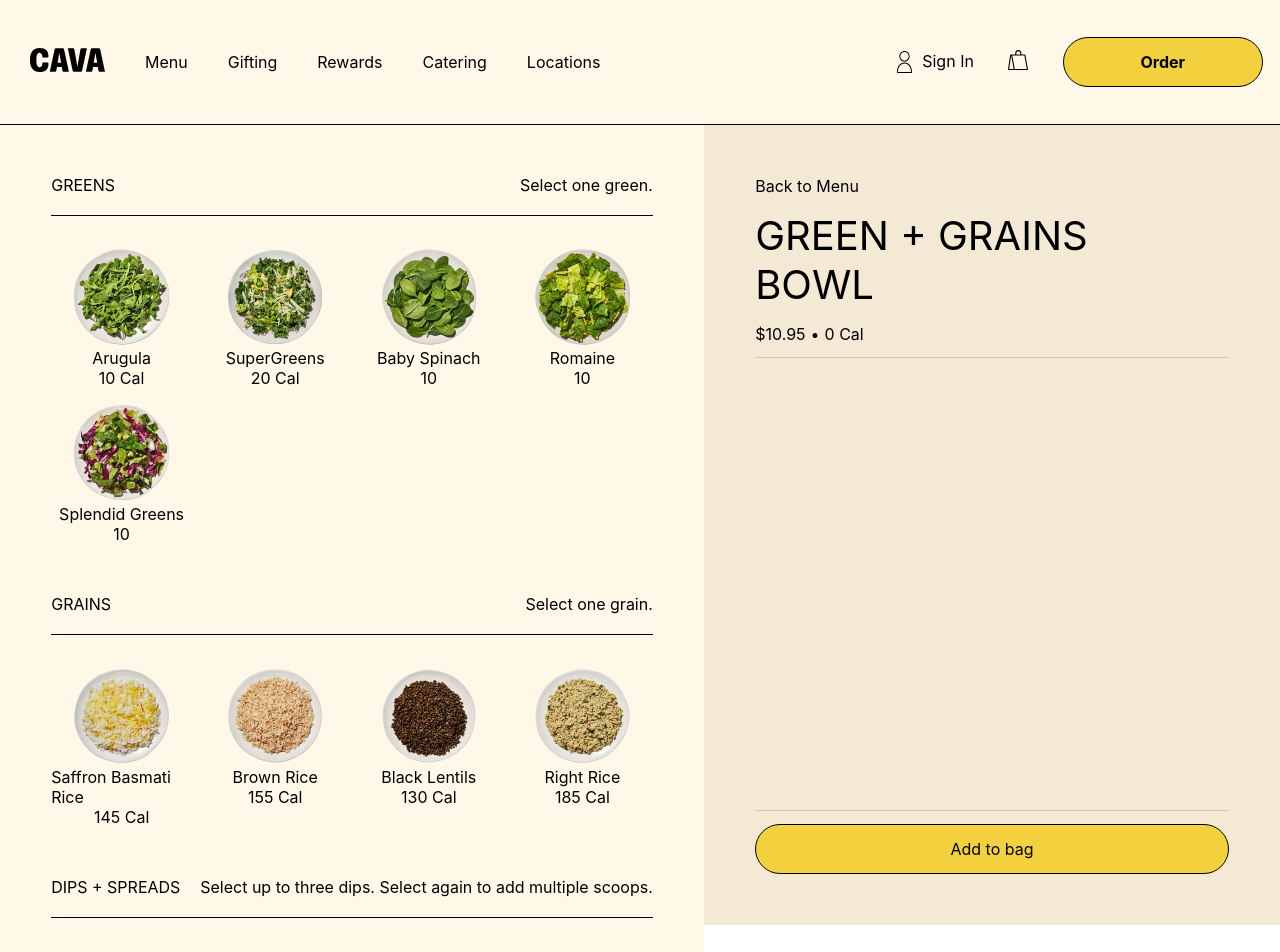
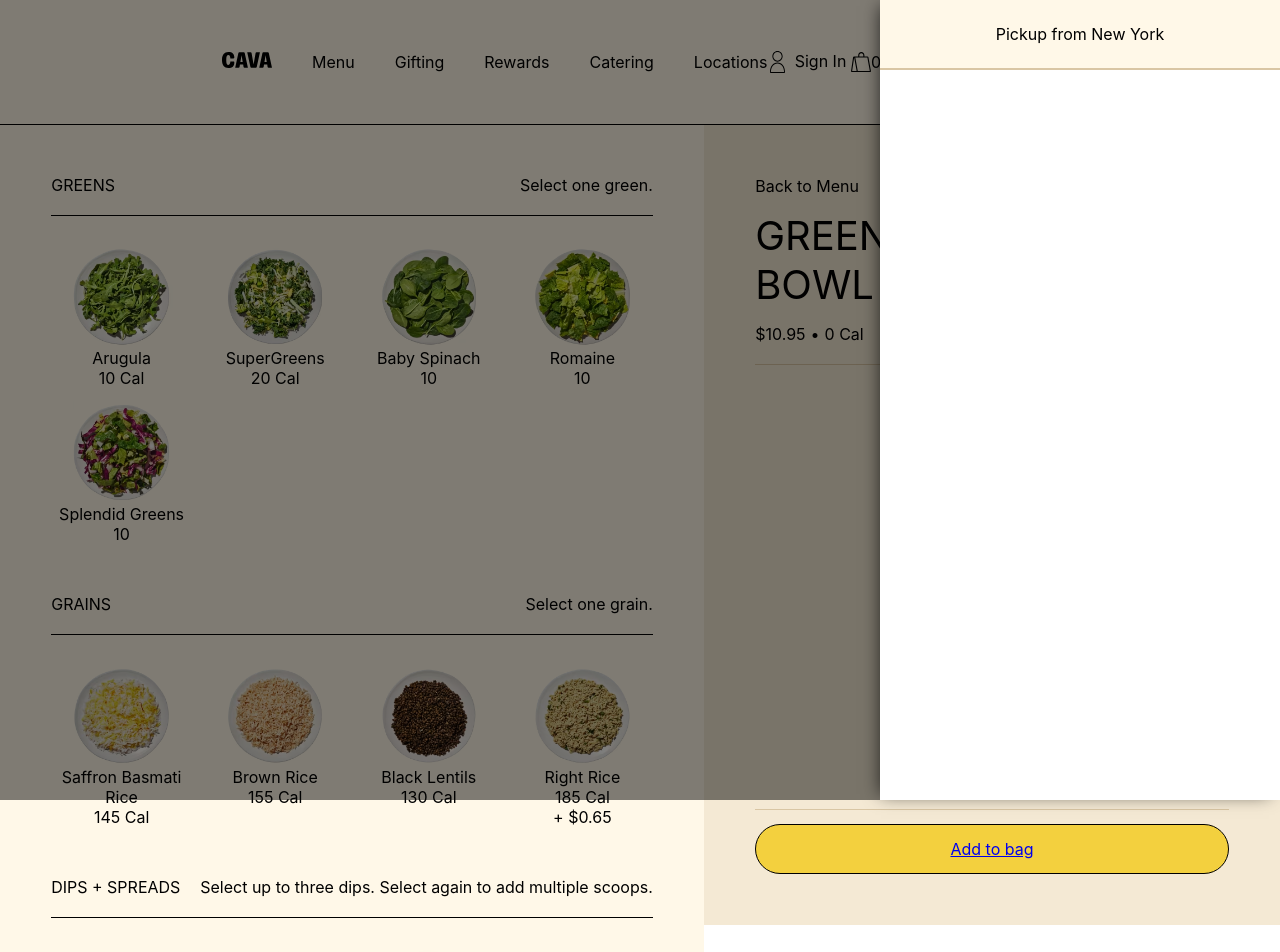
Before and after one commit to koreanfriedchicken/cava, a React (Create React App) app: page /builder in a window 1280 px wide. Shown: the top 952 px of the page. Built offline with nearby package versions, Linux system fonts and the light colour scheme.

Commit message:
context and order modal set up

```diff
--- a/src/App.css
+++ b/src/App.css
@@ -8,6 +8,11 @@
   width: 100%;
   height: 100vh;
   background-color: black;
+}
+
+.link{
+  text-decoration: none;
+  color: black;
 }
 
 /* CSS SECTIONS */
@@ -31,6 +36,12 @@
     border-bottom: 1px solid black;
     justify-content: center;
     position: relative;
+  }
+
+  .navbar__content{
+    height: 100%;
+    display: flex;
+    max-width: 1200px;
   }
 
   .navbar__logo{
@@ -94,9 +105,24 @@
   height: 90px;
 }
 
+.navbar__content{
+  height: 100%;
+  display: flex;
+  width: 70vw;
+  max-width: 2000px;
+  align-items: center;
+  justify-content: space-between;
+}
+
+.navbar__left{
+  display: flex;
+  align-items: center;
+}
+
 .navbar__logo{
   margin-left: 30px;
   max-width: 75px;
+  min-width: 50px;
 }
 
 .navbar__logo > img {
@@ -133,6 +159,10 @@
 }
 
 .navbar__signin > div{
+}
+
+.navbar__bag{
+  display: flex;
 }
 
 .navbar__bag > img{
@@ -186,6 +216,11 @@
     border-radius: 500px;
     border: 1px solid black;
     font-weight: bold;
+    transition: .3s;
+  }
+
+  .hero__build:hover{
+    background-color: #f1de90;
   }
 
   .hero__arrows{
@@ -250,6 +285,12 @@
     border-radius: 500px;
     border: 1px solid black;
     font-weight: bold;
+    transition: .3s;
+  }
+
+
+  .hero__build:hover{
+    background-color: #f1de90;
   }
 
   .hero__arrows{
@@ -503,6 +544,8 @@
     display: flex;
     flex-direction: column;
     align-items: center;
+    cursor: pointer;
+    text-align: center;
   }
 
   .builder__item > img{
@@ -524,6 +567,10 @@
     justify-content: space-between;
   }
 
+  .builder__order__top{
+    margin-bottom: 20px;
+  }
+
   .builder__order__title{
     font-size: 40px;
     margin: 15px 0 15px 0;
@@ -540,7 +587,7 @@
 
   .builder__order__list{
     width: 100%;
-    height: 65%;
+    height: 100%;
     overflow-y: scroll;
     border-top: 1px solid #d9c6a4;
     border-bottom: 1px solid #d9c6a4;
@@ -563,10 +610,17 @@
     cursor: pointer;
   }
 
+  .builder__order__bottom{
+    width: 100%;
+    height: 100px;
+    display: flex;
+    align-items: flex-end;
+  }
+
   .builder__addtobag{
     width: 100%;
     margin: 0 auto;
-    bottom: 100px;
+    bottom: 50px;
     background-color: #f3d03e;
     display: flex;
     justify-content: center;
@@ -574,7 +628,94 @@
     height: 50px;
     border-radius: 500px;
     border: 1px solid black;
+    cursor: pointer;
   }
 
 
 }
+
+
+.ordermodal{
+  top:0;
+  position: fixed;
+  width: 100%;
+  height: 100vh;
+  z-index: 99;
+}
+
+
+.ordermodal__background{
+  position: fixed;
+  width: 100%;
+  height: 100vh;
+  background-color: hsla(25, 0%, 0%, 0.5);
+}
+
+.ordermodal__modal{
+  z-index: 1;
+  position: absolute;
+  right: 0;
+  width: 400px;
+  height: 100vh;
+  background-color: white;
+  box-shadow: -5px 0px 17px -6px rgba(0,0,0,0.75);
+}
+
+.ordermodal__location{
+  height: 70px;
+  width: 100%;
+  background-color: #fff8e8;
+  display: grid;
+  place-items: center;
+  border-bottom: 2px solid #d9c6a4;
+}
+
+.ordermodal__list{
+  padding: 20px 20px 0px 20px;
+}
+
+.ordermodal__list__item{
+  padding-bottom: 10px;
+  border-bottom: 2px solid #d9c6a4;
+}
+
+.ordermodal__list__itemheader{
+  display: flex;
+  align-items: center;
+  justify-content: space-between;
+}
+
+.ordermodal__list__itemright{
+  display: flex;
+}
+
+.ordermodal__list__itemname{
+  font-weight: bold;
+  margin-top: 20px;
+  margin-bottom: 20px;
+}
+
+.ordermodal__list__itemarrow{
+  margin-right: 10px;
+}
+.ordermodal__list__itemquantity{
+  margin-right: 10px;
+}
+
+.ordermodal__list__ingredients{
+  margin-bottom: 20px;
+}
+
+.ordermodal__list__ingredient{
+  font-size: 14px;
+}
+
+.ordermodal__list__options{
+  display: flex;
+  font-weight: bold;
+}
+
+.ordermodal__list__options > *{
+  margin-right: 10px;
+  cursor: pointer;
+}
--- a/src/App.js
+++ b/src/App.js
@@ -6,18 +6,27 @@
 import {BrowserRouter, Routes, Route} from 'react-router-dom'
 import Builder from './pages/Builder';
 import MenuPage from './pages/MenuPage';
+import BagContext from './context/BagContext';
+import OrderModal from './components/OrderModal';
+import { useState } from 'react';
 
 function App() {
+  const [orderModal, setOrderModal] = useState(true)
+
   return (
     <div className="App">
+      <BagContext>
       <BrowserRouter>
-        <Navbar />
+        <Navbar setOrderModal={setOrderModal}/>
+        {orderModal && <OrderModal setOrderModal={setOrderModal} />}
         <Routes>
           <Route path='/' element={<MenuPage />}/>
           <Route path='/builder' element={<Builder />} />
+          <Route path='*' element={<MenuPage />} />
         </Routes>
         <Footer />
       </BrowserRouter>
+      </BagContext>
     </div>
   );
 }
--- a/src/components/Hero.js
+++ b/src/components/Hero.js
@@ -1,3 +1,5 @@
+import { Link } from "react-router-dom"
+
 const Hero = () => {
   return (
     <div className='hero'>
@@ -8,7 +10,7 @@
           <p>Back by popular demand - generous hunks of creamy white sweet potatoes, roasted with bold and savory
             Mediterranean spices
           </p>
-          <div className='hero__build'>Build your custom bowl</div>
+          <Link className='link' to='/builder'><div className='hero__build'>Build your custom bowl</div></Link>
           <div className='hero__arrows'>
             <img src='leftarrow.svg'/>
             <img src='rightarrow.svg'/>
--- a/src/components/Navbar.js
+++ b/src/components/Navbar.js
@@ -1,6 +1,13 @@
-const Navbar = () => {
+import { BagState } from "../context/BagContext"
+
+const Navbar = ({ setOrderModal }) => {
+
+  const { state } = BagState()
+  console.log(state)
   return (
     <div className='navbar'>
+      <div className='navbar__content'>
+        <div className='navbar__left'>
           <div className='navbar__hamburger'>
             <img src='hamburgermenu.svg' />
           </div>
@@ -14,17 +21,19 @@
             <div>Catering</div>
             <div>Locations</div>
           </div>
+      </div>
       <div className='navbar__right'>
         <div className='navbar__signin'>
           <img src='user.svg'></img>
           <div>Sign In</div>
         </div>
-        <div className='navbar__bag'>
+        <div className='navbar__bag' onClick={() => setOrderModal(true)}>
           <img src='bag.svg'></img>
+          <div>{state.bag.length}</div>
         </div>
         <div className='navbar__order'>Order</div>
       </div>
-
+      </div>
     </div>
   )
 }
--- /dev/null
+++ b/src/components/OrderModal.js
@@ -0,0 +1,57 @@
+import { BagState } from "../context/BagContext"
+
+const OrderModal = ({ setOrderModal }) => {
+
+  const { state, dispatch } = BagState()
+  const newbag = state.bag
+
+  newbag.map((i, n) => {
+    i.ingredients.map((j) => {
+      console.log(j)
+    })
+  })
+
+  return (
+    <div className='ordermodal'>
+      <div className='ordermodal__background' onClick={() => setOrderModal(false)}>
+
+      </div>
+      <div className='ordermodal__modal'>
+        <div className='ordermodal__location'>
+          Pickup from New York
+        </div>
+        <div className='ordermodal__list'>
+          {
+              newbag.map((i, n) => {
+                return <div className='ordermodal__list__item'>
+                  <div className='ordermodal__list__itemheader'>
+                    <div className='ordermodal__list__itemleft'>
+                      <div className='ordermodal__list__itemname'>GREENS + GRAINS BOWL</div>
+                    </div>
+                    <div className='ordermodal__list__itemright'>
+                      <div className='ordermodal__list__itemarrow'>A</div>
+                      <div className='ordermodal__list__itemquantity'>{i.quantity}</div>
+                      <div className='ordermodal__list__itemprice'>{i.price.toFixed(2)}</div>
+                    </div>
+                  </div>
+                  <div className='ordermodal__list__ingredients'>
+                    {i.ingredients.map((j) => {
+                      return <span className='ordermodal__list__ingredient'>{`${j.name}, `}</span>
+                    })}
+                  </div>
+                  <div className='ordermodal__list__options'>
+                    <div>Modify</div>
+                    <div>Remove</div>
+                  </div>
+                </div>
+              })
+          }
+        </div>
+        <div className='ordermodal__total'></div>
+        <div className='ordermodal__buttons'></div>
+      </div>
+    </div>
+  )
+}
+
+export default OrderModal
--- /dev/null
+++ b/src/context/BagContext.js
@@ -0,0 +1,20 @@
+import { createContext, useContext, useReducer } from "react";
+import { bagReducer } from "./Reducers";
+
+const Bag = createContext()
+
+const BagContext = ({ children }) => {
+
+  const [state, dispatch] = useReducer(bagReducer, {
+    bag:[ ],
+  })
+  return <Bag.Provider value={{state, dispatch}}>
+    {children}
+  </Bag.Provider>
+}
+
+export default BagContext
+
+export const BagState = () => {
+  return useContext(Bag)
+}
--- /dev/null
+++ b/src/context/Reducers.js
@@ -0,0 +1,10 @@
+export const bagReducer = (state, action) => {
+  switch(action.type){
+    case 'ADD':
+      return {bag: [...state.bag, action.payload]}
+
+
+    default:
+      return state;
+  }
+}
--- a/src/pages/Builder.js
+++ b/src/pages/Builder.js
@@ -1,6 +1,10 @@
 import { useState } from "react"
+import { BagState } from "../context/BagContext"
+import { Link } from "react-router-dom"
 
 const Builder = () => {
+
+  const { state, dispatch } = BagState()
 
   const [price, setPrice] = useState(10.95)
   const [cal, setCal] = useState(0)
@@ -123,6 +127,7 @@
         setOrder([...order, {...item}])
         setCal(cal + item.cal)
         setPrice(price + item.price)
+        return
       }
 
       if(item.type === 'grains' && uniqueItems.grains === 0){
@@ -130,6 +135,7 @@
         setOrder([...order, {...item}])
         setCal(cal + item.cal)
         setPrice(price + item.price)
+        return
       }
 
       if(item.type === 'dips' && uniqueItems.dips < 3){
@@ -138,7 +144,10 @@
         setOrder([...order, {...item}])
         setCal(cal + item.cal)
         setPrice(price + item.price)
+        return
       }
+
+      setErrorModal(true)
   }
 
   const handleRemove = (item, index) => {
@@ -162,12 +171,26 @@
     setPrice(price - item.price)
   }
 
+  const handleBag = () => {
+    const bowl = {
+      ingredients: [...order],
+      quantity: 1,
+      price: price
+    }
+
+    dispatch({
+      type: 'ADD',
+      payload: bowl
+    })
+
+  }
+
   return (
     <>
     {errorModal &&
     <div className='builder__errormodal'>
       <div className='builder__errormodalcontent'>
-        <div>This is limited to one</div>
+        <div>Limit Exceeded</div>
         <div className='builder__okay' onClick={() => setErrorModal(false)}>Okay</div>
       </div>
     </div>}
@@ -241,6 +264,7 @@
               <img src={sampledata.rightrice.img}></img>
               <div>{sampledata.rightrice.name}</div>
               <div>{sampledata.rightrice.cal} Cal</div>
+              <div>+ ${sampledata.rightrice.price} </div>
             </div>
           </div>
         </div>
@@ -293,7 +317,7 @@
 
 
       <div className='builder__order'>
-        <div>
+        <div className='builder__order__top'>
           <div className='builder__order__back'>Back to Menu</div>
           <div className='builder__order__title'>GREEN + GRAINS BOWL</div>
           <div className='builder__order__info'>
@@ -312,7 +336,11 @@
               </div>
           })}
         </div>
-        <div className='builder__addtobag'>Add to bag</div>
+        <div className='builder__order__bottom'>
+          <Link onClick={handleBag} className='builder__addtobag' to='/'>
+            <div >Add to bag</div>
+          </Link>
+        </div>
       </div>
     </div>
     </>
```
Lines whose indentation alone changed are shown as unchanged.
